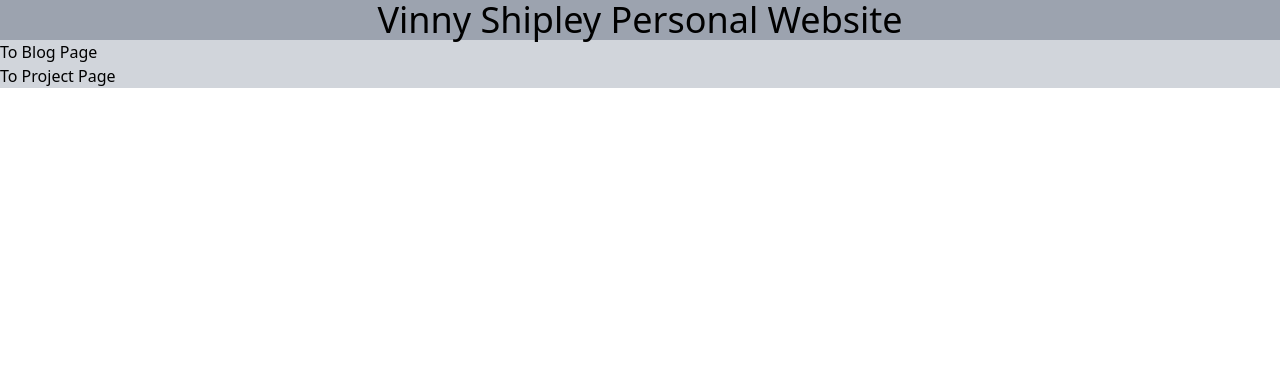
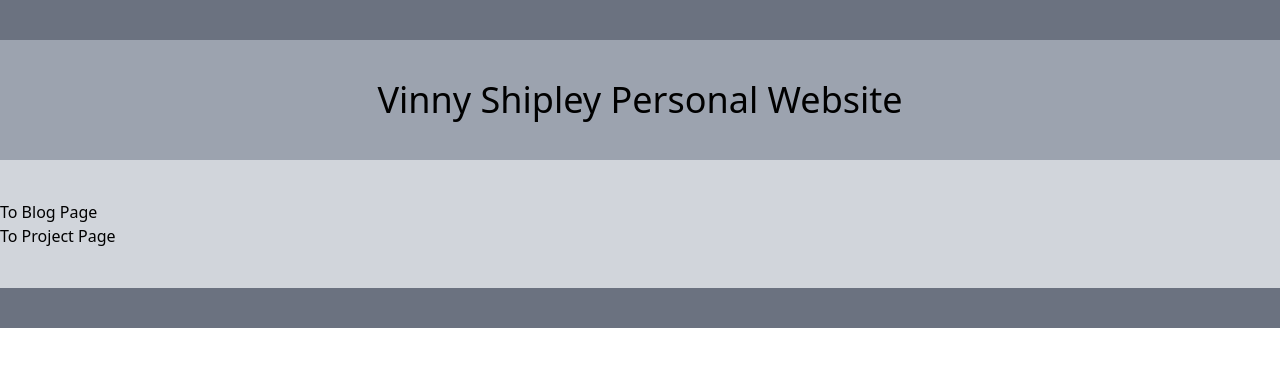
Before and after one commit to VinnyShipley/Personal_Site, a Next.js app: page / in a window 1280 px wide. Shown: the top 366 px of the page. Built offline with nearby package versions, Linux system fonts and the light colour scheme.

Commit message:
more basic css

```diff
--- a/src/pages/index.js
+++ b/src/pages/index.js
@@ -3,13 +3,13 @@ import Link from 'next/link';
 export default function BlogLandingPage() {
 	return (
 		<>
-			<main className='bg-gray-500 mt-45'>
+			<main className='bg-gray-500 mt-45 py-10'>
 				<div class='title'>
-					<h1 className='bg-gray-400 text-4xl text-center'>
+					<h1 className='bg-gray-400 text-4xl text-center py-10'>
 						Vinny Shipley Personal Website
 					</h1>
 				</div>
-				<h2 className='bg-gray-300 m-50'>
+				<h2 className='bg-gray-300 m-50 py-10'>
 					<Link href='/blog'>To Blog Page</Link>
 					<br></br>
 					<Link href='/projects'>To Project Page</Link>
```
